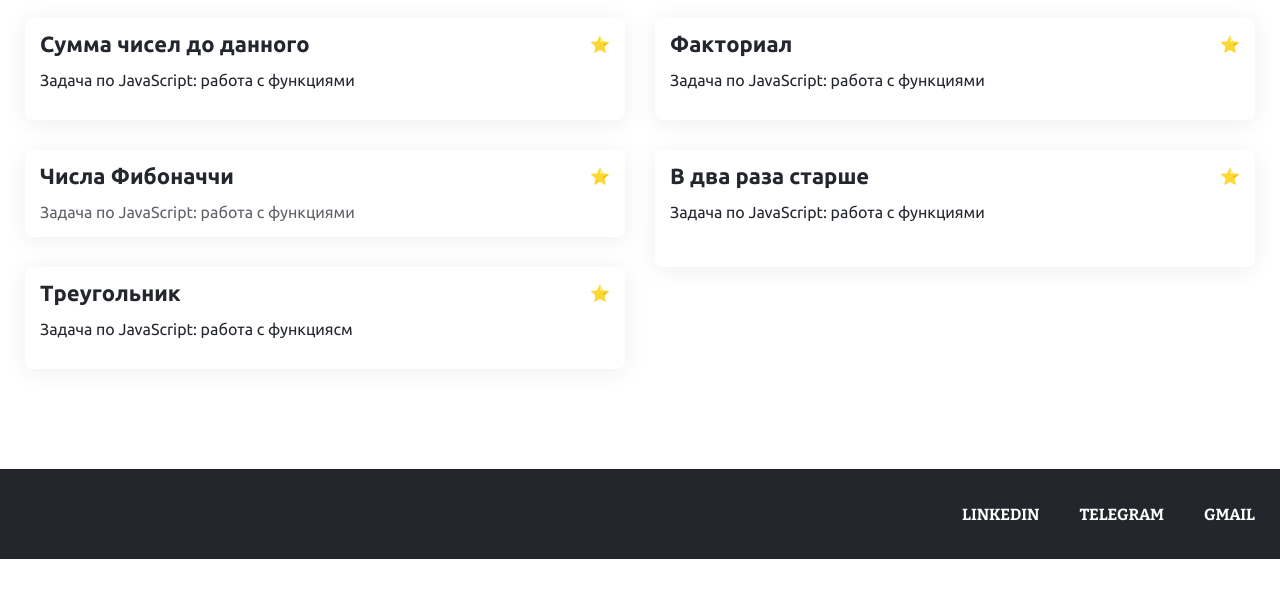
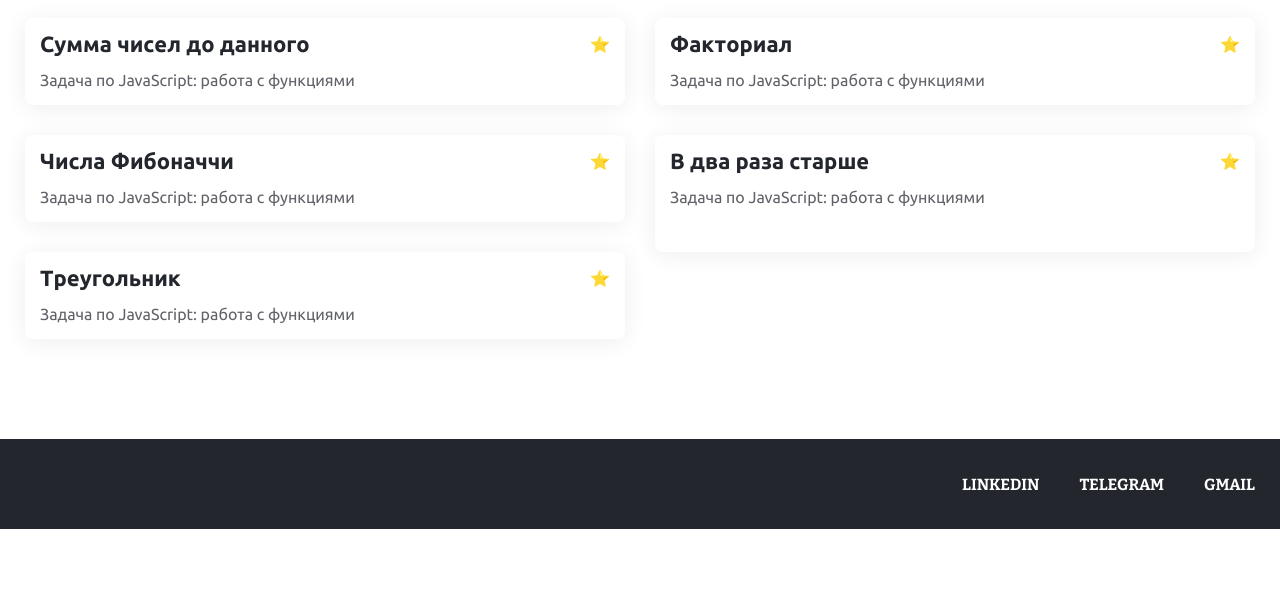
Before and after one commit to AlekseyKartyshev/AlekseyKartyshev-AlekseyKartyshev.github.io, a plain HTML site: page JS.html in a window 1280 px wide. Shown: the part 209-800 px from the top of the page. Drawn offline with Linux system fonts and the light colour scheme.

Commit message:
restyling card

```diff
--- a/JS.html
+++ b/JS.html
@@ -38,7 +38,7 @@
                 <h5 class="exercise-card__name">Сумма чисел до данного</h5>
                 <div class="exercise-card__difficult">⭐</div>
               </div>
-              <p class="exercise-start">Задача по JavaScript: работа с функциями</p>
+              <p class="exercise-card__description">Задача по JavaScript: работа с функциями</p>
             </a>
           </article>
           <article class="exercises__exercise exercise-card">
@@ -47,7 +47,7 @@
                 <h5 class="exercise-card__name">Факториал</h5>
                 <div class="exercise-card__difficult">⭐</div>
               </div>
-              <p class="exercise-start">Задача по JavaScript: работа с функциями</p>
+              <p class="exercise-card__description">Задача по JavaScript: работа с функциями</p>
             </a>
           </article>
           <article class="exercises__exercise exercise-card">
@@ -65,7 +65,7 @@
                 <h5 class="exercise-card__name">В два раза старше</h5>
                 <div class="exercise-card__difficult">⭐</div>
               </div>
-              <p class="exercise-start">Задача по JavaScript: работа с функциями</p>
+              <p class="exercise-card__description">Задача по JavaScript: работа с функциями</p>
             </a>
           </article>
           <article class="exercises__exercise exercise-card">
@@ -74,7 +74,7 @@
                 <h5 class="exercise-card__name">Треугольник</h5>
                 <div class="exercise-card__difficult">⭐</div>
               </div>
-              <p class="exercise-start">Задача по JavaScript: работа с функциясм</p>
+              <p class="exercise-card__description">Задача по JavaScript: работа с функциями</p>
             </a>
           </article>
         </div>
```
